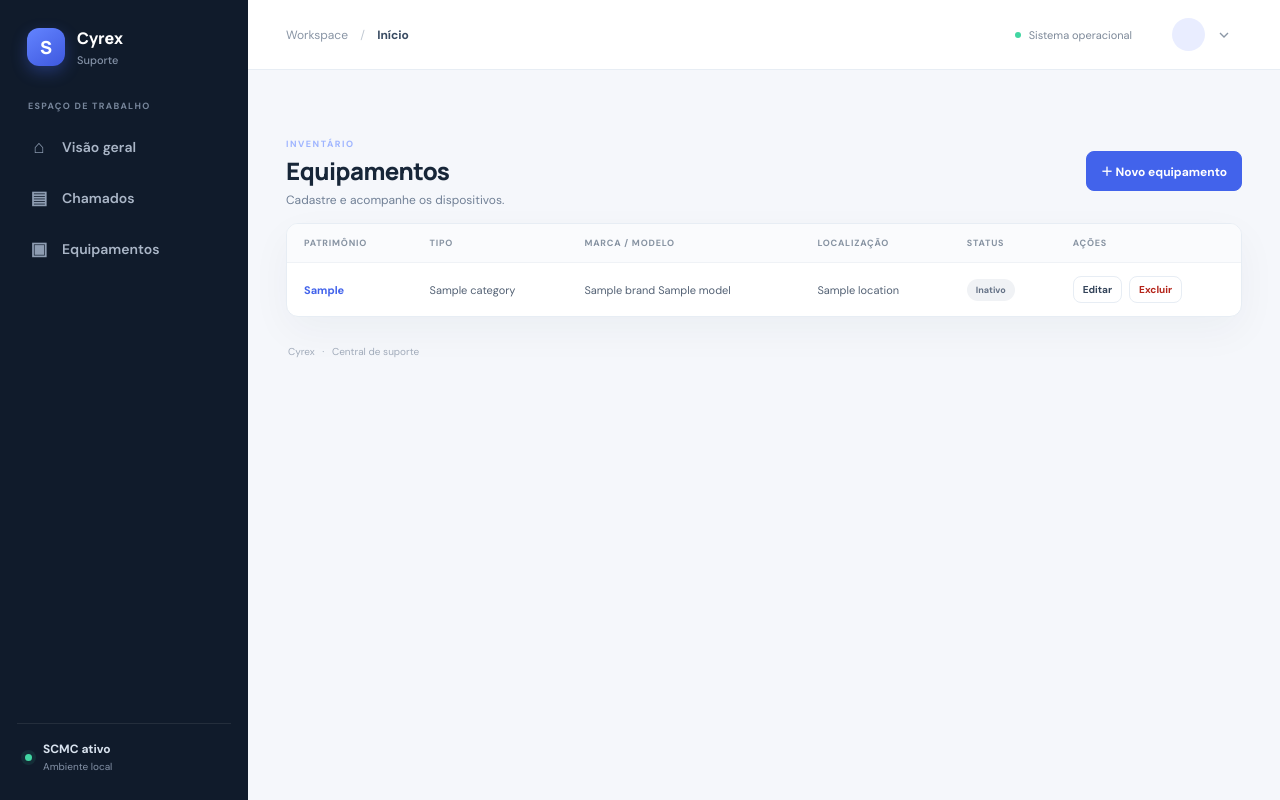
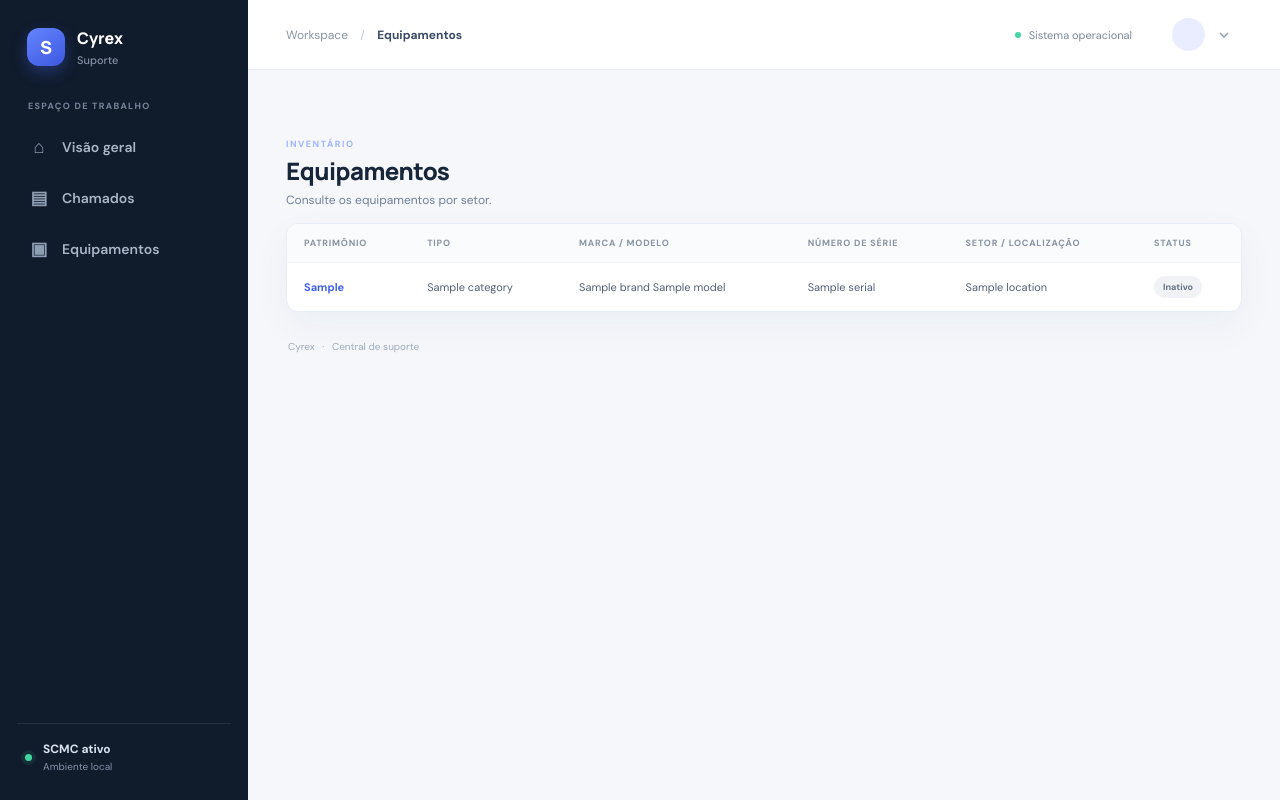
Before and after one commit to Hian0liveira/scmc-sistema-chamados, a Python web app: template templates/equipment.html in a window 1280 px wide. Run offline with Jinja, Linux system fonts and the light colour scheme; the template is opened without the code that fills it: most values are stand-ins (such as "Sample title", 1, 10 or a date in 2020).

Commit message:
Sync complete Flask project and Cyrex access rules

```diff
--- a/templates/equipment.html
+++ b/templates/equipment.html
@@ -1 +1 @@
-{% extends 'base.html' %}{% block title %}Equipamentos | SCMC{% endblock %}{% block content %}<div class="section-head"><div><span class="eyebrow">INVENTÁRIO</span><h1>Equipamentos</h1><p>Cadastre e acompanhe os dispositivos.</p></div><a class="btn primary" href="{{ url_for('equipment_new') }}">＋ Novo equipamento</a></div><div class="card table-wrap"><table><thead><tr><th>Patrimônio</th><th>Tipo</th><th>Marca / modelo</th><th>Localização</th><th>Status</th><th>Ações</th></tr></thead><tbody>{% for r in rows %}<tr><td class="link">{{ r.asset_tag }}</td><td>{{ r.category }}</td><td>{{ r.brand }} {{ r.model }}</td><td>{{ r.location }}</td><td><span class="badge">{{ r.status }}</span></td><td class="actions"><a class="btn small" href="{{ url_for('equipment_edit',item_id=r.id) }}">Editar</a><form method="post" action="{{ url_for('equipment_delete',item_id=r.id) }}" onsubmit="return confirm('Excluir este equipamento?')"><button class="btn small danger">Excluir</button></form></td></tr>{% else %}<tr><td colspan="6" class="empty">Nenhum equipamento cadastrado.</td></tr>{% endfor %}</tbody></table></div>{% endblock %}
+{% extends 'base.html' %}{% block title %}Equipamentos | Cyrex{% endblock %}{% block section %}Equipamentos{% endblock %}{% block content %}<div class="section-head"><div><span class="eyebrow">INVENTÁRIO</span><h1>Equipamentos</h1><p>Consulte os equipamentos por setor.</p></div>{% if current_user.role == 'Administrador' %}<a class="btn primary" href="{{ url_for('equipment_new') }}">＋ Novo equipamento</a>{% endif %}</div><div class="card table-wrap"><table><thead><tr><th>Patrimônio</th><th>Tipo</th><th>Marca / modelo</th><th>Número de série</th><th>Setor / localização</th><th>Status</th>{% if current_user.role == 'Administrador' %}<th>Ações</th>{% endif %}</tr></thead><tbody>{% for r in rows %}<tr><td class="link">{{ r.asset_tag }}</td><td>{{ r.category }}</td><td>{{ r.brand }} {{ r.model }}</td><td>{{ r.serial or '—' }}</td><td>{{ r.location }}</td><td><span class="badge">{{ r.status }}</span></td>{% if current_user.role == 'Administrador' %}<td class="actions"><a class="btn small" href="{{ url_for('equipment_edit',item_id=r.id) }}">Editar</a><form method="post" action="{{ url_for('equipment_delete',item_id=r.id) }}" onsubmit="return confirm('Inativar este equipamento?')"><button class="btn small danger">Excluir</button></form></td>{% endif %}</tr>{% else %}<tr><td colspan="{{ 7 if current_user.role == 'Administrador' else 6 }}" class="empty">Nenhum equipamento cadastrado.</td></tr>{% endfor %}</tbody></table></div>{% endblock %}
```
